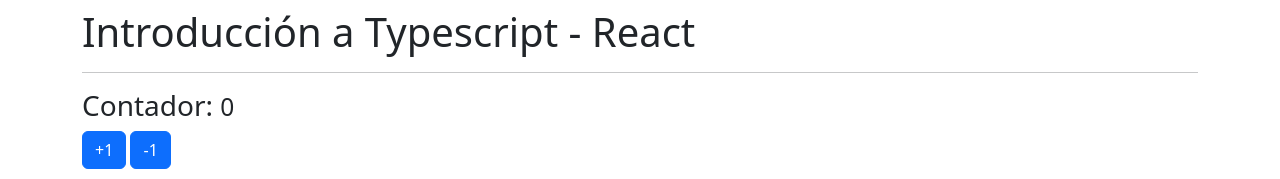
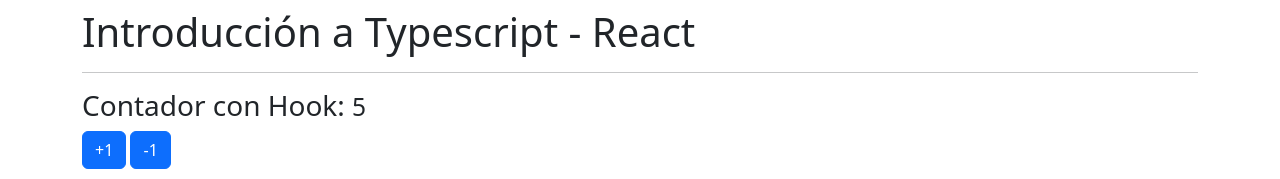
Before and after one commit to Elvistor/React-Native, a React (Create React App) app in the folder 01-reforzamiento/: page / in a window 1280 px wide. Shown: the top 179 px of the page. Built offline with nearby package versions, Linux system fonts and the light colour scheme.

Commit message:
Custom Hooks

```diff
--- a/01-reforzamiento/src/App.tsx
+++ b/01-reforzamiento/src/App.tsx
@@ -1,6 +1,7 @@
 //import { TiposBasicos } from "./tipescrypt/TiposBasicos"
 
 import { Contador } from "./components/Contador"
+import { ContadorConHook } from "./components/ContadorConHook"
 
 //import { Funciones } from "./tipescrypt/Funciones"
 //import { ObjetosLiterales } from "./tipescrypt/ObjetosLiterales"
@@ -14,7 +15,8 @@ const App = () => {
       {/*<TiposBasicos/>*/}
       {/*<ObjetosLiterales/>*/}
       {/*<Funciones/>*/}
-      <Contador/>
+      {/*<Contador/>*/}
+      <ContadorConHook/>
     </div>
   )
 }
--- /dev/null
+++ b/01-reforzamiento/src/components/ContadorConHook.tsx
@@ -0,0 +1,25 @@
+import { useCounter } from './hooks/useCounter';
+
+export const ContadorConHook = () => {
+
+  const { valor, acumular} = useCounter(5);
+
+
+
+  return (
+    <>
+      <h3>Contador con Hook: <small>{ valor } </small></h3>
+      <button
+        className='btn btn-primary'
+        onClick={() => acumular(1)}>
+        +1
+      </button>
+        &nbsp;
+      <button
+        className='btn btn-primary'
+        onClick={() => acumular(-1)}>
+        -1
+      </button>
+    </>
+  )
+}
--- /dev/null
+++ b/01-reforzamiento/src/components/hooks/useCounter.tsx
@@ -0,0 +1,15 @@
+import { useState } from 'react';
+
+
+export const useCounter = (initial:number) => {
+
+    const [valor, setvalor] = useState<number>(initial);
+
+    const acumular = (numero:number) =>{
+        setvalor(valor + numero);
+    }
+    return {
+        valor,
+        acumular
+    }
+}
```
